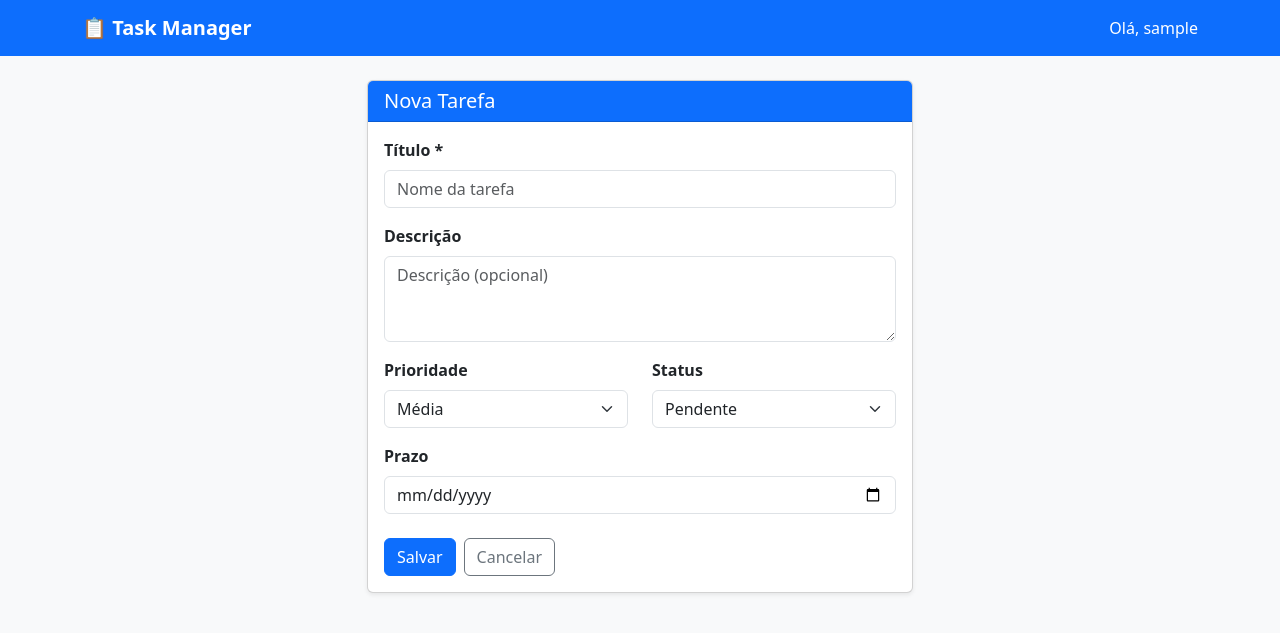
After one commit to Tubelo/task-manager, a Django app: page /nova/ in a window 1280 px wide. The commit adds this page. Shown: the top 633 px of the page. Run offline with Django 5.2, Linux system fonts and the light colour scheme; the visitor is signed in with stand-in values (Sample User, id 1).

Commit message:
Add form of task creation

```diff
--- a/core/settings.py
+++ b/core/settings.py
@@ -116,3 +116,6 @@ USE_TZ = True
 # https://docs.djangoproject.com/en/6.0/howto/static-files/
 
 STATIC_URL = 'static/'
+
+LOGIN_URL = '/admin/login/'
+LOGIN_REDIRECT_URL = '/'
--- /dev/null
+++ b/tasks/forms.py
@@ -0,0 +1,28 @@
+from django import forms
+from .models import Task
+
+class TaskForm(forms.ModelForm):
+    class Meta:
+        model  = Task
+        fields = ['title', 'description', 'priority', 'status', 'due_date']
+        widgets = {
+            'title': forms.TextInput(attrs={
+                'class': 'form-control',
+                'placeholder': 'Nome da tarefa'
+            }),
+            'description': forms.Textarea(attrs={
+                'class': 'form-control',
+                'rows': 3,
+                'placeholder': 'Descrição (opcional)'
+            }),
+            'priority': forms.Select(attrs={
+                'class': 'form-select'
+            }),
+            'status': forms.Select(attrs={
+                'class': 'form-select'
+            }),
+            'due_date': forms.DateInput(attrs={
+                'class': 'form-control',
+                'type': 'date'
+            }),
+        }
--- /dev/null
+++ b/tasks/templates/tasks/task_form.html
@@ -0,0 +1,52 @@
+{% extends 'tasks/base.html' %}
+
+{% block content %}
+<div class="row justify-content-center">
+    <div class="col-md-6">
+
+        <div class="card shadow-sm">
+            <div class="card-header bg-primary text-white">
+                <h5 class="mb-0">{{ title }}</h5>
+            </div>
+            <div class="card-body">
+                <form method="post">
+                    {% csrf_token %}
+
+                    <div class="mb-3">
+                        <label class="form-label fw-semibold">Título *</label>
+                        {{ form.title }}
+                    </div>
+
+                    <div class="mb-3">
+                        <label class="form-label fw-semibold">Descrição</label>
+                        {{ form.description }}
+                    </div>
+
+                    <div class="row">
+                        <div class="col mb-3">
+                            <label class="form-label fw-semibold">Prioridade</label>
+                            {{ form.priority }}
+                        </div>
+                        <div class="col mb-3">
+                            <label class="form-label fw-semibold">Status</label>
+                            {{ form.status }}
+                        </div>
+                    </div>
+
+                    <div class="mb-4">
+                        <label class="form-label fw-semibold">Prazo</label>
+                        {{ form.due_date }}
+                    </div>
+
+                    <div class="d-flex gap-2">
+                        <button type="submit" class="btn btn-primary">Salvar</button>
+                        <a href="{% url 'task_list' %}" class="btn btn-outline-secondary">Cancelar</a>
+                    </div>
+
+                </form>
+            </div>
+        </div>
+
+    </div>
+</div>
+{% endblock %}
--- a/tasks/templates/tasks/task_list.html
+++ b/tasks/templates/tasks/task_list.html
@@ -3,7 +3,7 @@
 {% block content %}
 <div class="d-flex justify-content-between align-items-center mb-4">
     <h4 class="mb-0">Minhas Tarefas</h4>
-    <a href="#" class="btn btn-primary btn-sm">+ Nova Tarefa</a>
+    <a href="{% url 'task_create' %}" class="btn btn-primary btn-sm">+ Nova Tarefa</a>
 </div>
 
 {% if tasks %}
--- a/tasks/urls.py
+++ b/tasks/urls.py
@@ -3,4 +3,5 @@ from . import views
 
 urlpatterns = [
     path('', views.task_list, name='task_list'),
+    path('nova/', views.task_create, name='task_create'),
 ]
--- a/tasks/views.py
+++ b/tasks/views.py
@@ -1,6 +1,22 @@
-from django.shortcuts import render
+from django.shortcuts import render, redirect
+from django.contrib.auth.decorators import login_required
 from .models import Task
+from .forms import TaskForm
 
+@login_required
 def task_list(request):
-    tasks = Task.objects.filter(owner=request.user) if request.user.is_authenticated else []
+    tasks = Task.objects.filter(owner=request.user)
     return render(request, 'tasks/task_list.html', {'tasks': tasks})
+
+@login_required
+def task_create(request):
+    if request.method == 'POST':
+        form = TaskForm(request.POST)
+        if form.is_valid():
+            task = form.save(commit=False)
+            task.owner = request.user
+            task.save()
+            return redirect('task_list')
+    else:
+        form = TaskForm()
+    return render(request, 'tasks/task_form.html', {'form': form, 'title': 'Nova Tarefa'})
```
